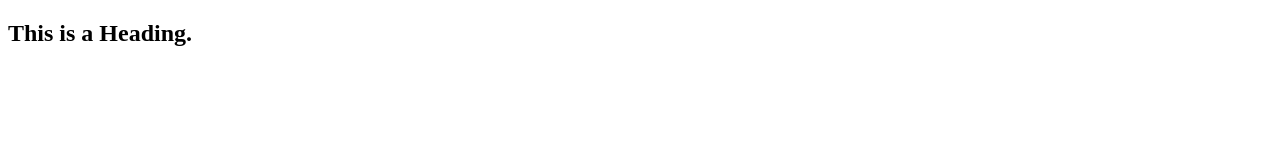
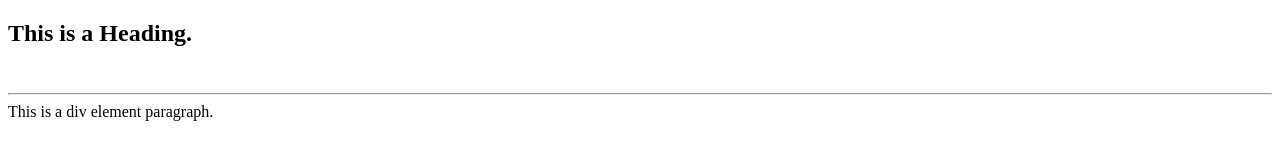
Before and after one commit to akshvatsa/web_development-testprojects, a plain HTML site: page index.html in a window 1280 px wide. Drawn offline with Linux system fonts and the light colour scheme.

Commit message:
2nd commit. Added div element

```diff
--- a/index.html
+++ b/index.html
@@ -10,6 +10,8 @@
     <script src="js/app.js"></script>
     <header>
         <h2> This is a Heading.</h2>
+        <br><hr>
+        <div>This is a div element paragraph.</div>
     </header>
 </body>
 </html>
```
